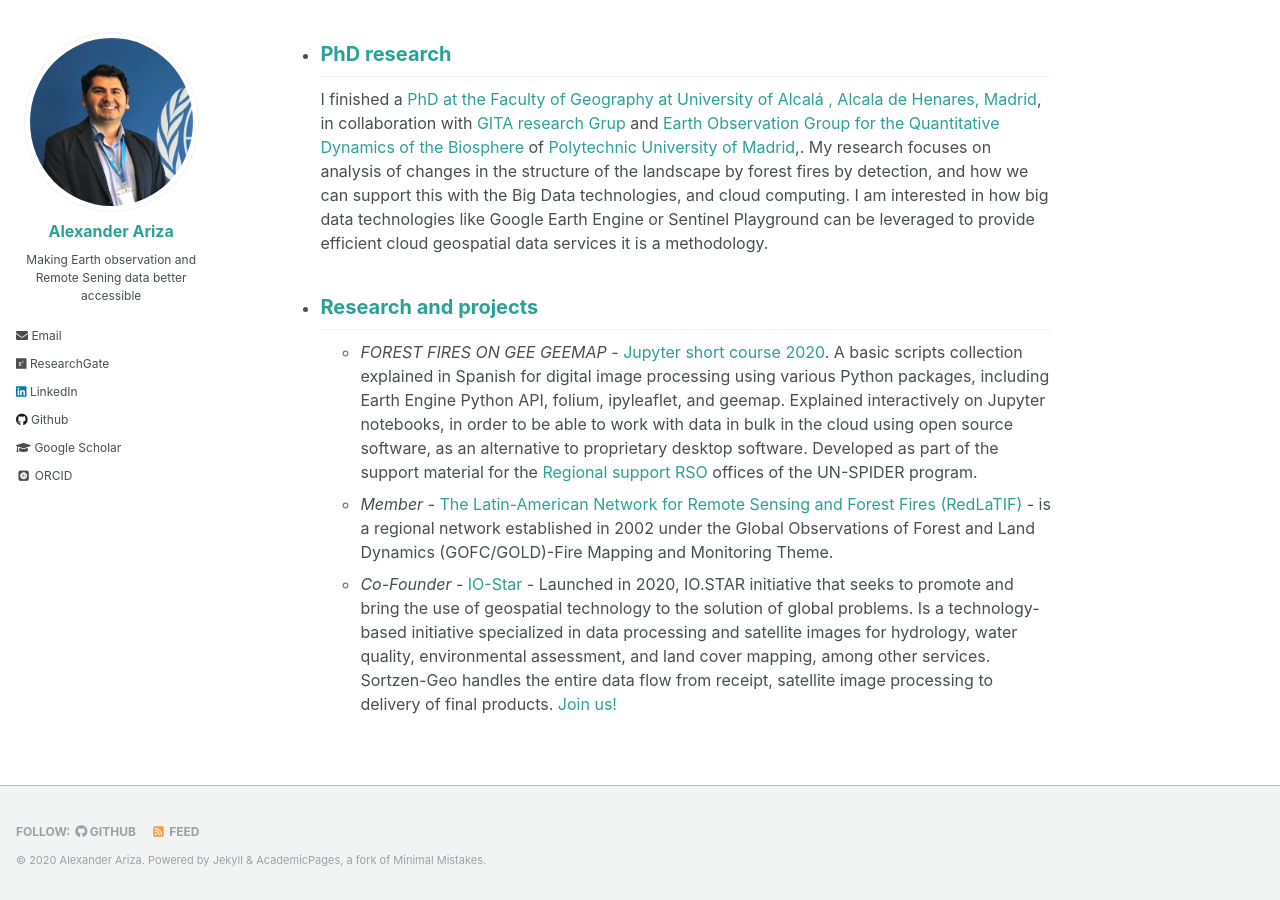
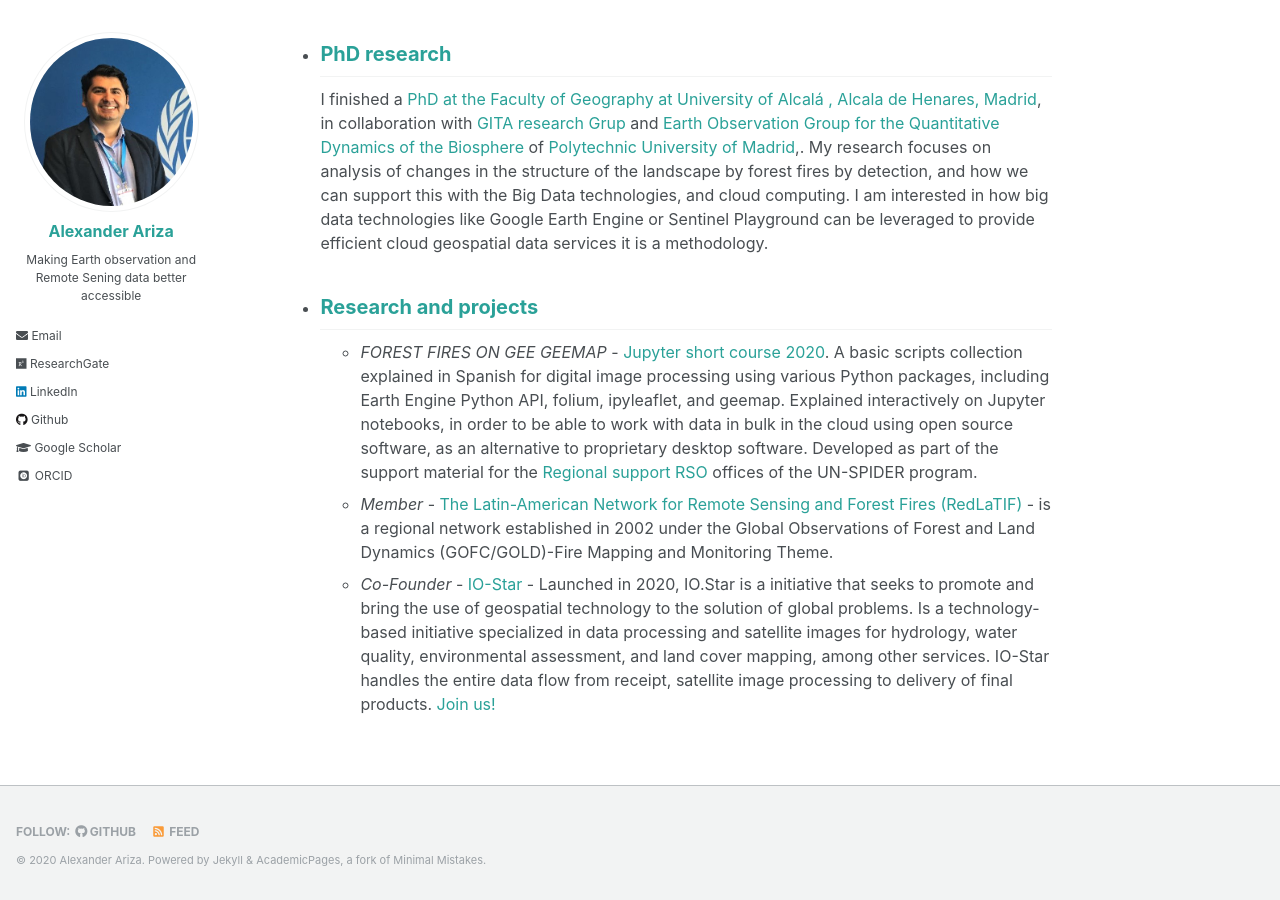
Before and after one commit to Alexanderariza/alexanderariza.github.io, a Jekyll site: the page built from _pages/about.md, in a window 1280 px wide and 900 px high, scrolled down 845 px. Built offline with Jekyll 4.4.1, drawn with Linux system fonts in a browser that asks for light colours; some web fonts are replaced.

Commit message:
Update about.md

```diff
--- a/_pages/about.md
+++ b/_pages/about.md
@@ -30,4 +30,4 @@
 ------
   - *FOREST FIRES ON GEE GEEMAP* - [Jupyter short course 2020](https://github.com/Alexanderariza/FOREST-FIRES-ON-GEE-GEEMAP). A basic scripts collection explained in Spanish for digital image processing using various Python packages, including Earth Engine Python API, folium, ipyleaflet, and geemap. Explained interactively on Jupyter notebooks, in order to be able to work with data in bulk in the cloud using open source software, as an alternative to proprietary desktop software. Developed as part of the support material for the [Regional support RSO](http://kp.un-spider.org/network/regional-support-offices) offices of the UN-SPIDER program.
   - *Member* - [The Latin-American Network for Remote Sensing and Forest Fires (RedLaTIF)](https://gofcgold.org/regional-networks/red-latinoamerica-deteledeteccion-e-incendios-forestales-redlatif) -  is a regional network established in 2002 under the Global Observations of Forest and Land Dynamics (GOFC/GOLD)-Fire Mapping and Monitoring Theme.
-  - *Co-Founder* - [IO-Star](https://alexanderariza.github.io/sortzen.geo.github.io/) - Launched in 2020, IO.STAR initiative that seeks to promote and bring the use of geospatial technology to the solution of global problems. Is a technology-based initiative specialized in data processing and satellite images for hydrology, water quality, environmental assessment, and land cover mapping, among other services. Sortzen-Geo handles the entire data flow from receipt, satellite image processing to delivery of final products. [Join us!](https://alexanderariza.github.io/sortzen.geo.github.io/)
+  - *Co-Founder* - [IO-Star](https://alexanderariza.github.io/sortzen.geo.github.io/) - Launched in 2020, IO.Star is a initiative that seeks to promote and bring the use of geospatial technology to the solution of global problems. Is a technology-based initiative specialized in data processing and satellite images for hydrology, water quality, environmental assessment, and land cover mapping, among other services. IO-Star handles the entire data flow from receipt, satellite image processing to delivery of final products. [Join us!](https://alexanderariza.github.io/sortzen.geo.github.io/)
```
